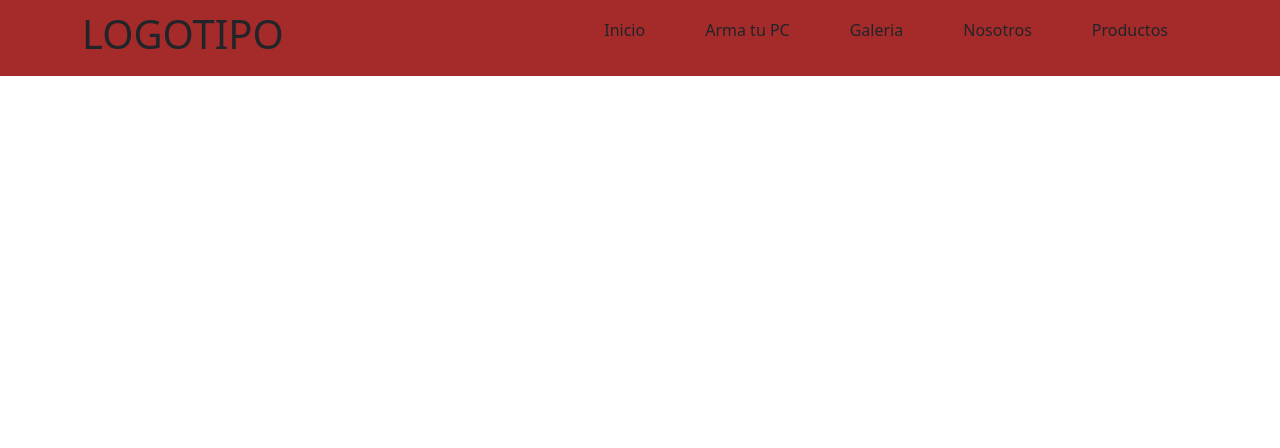
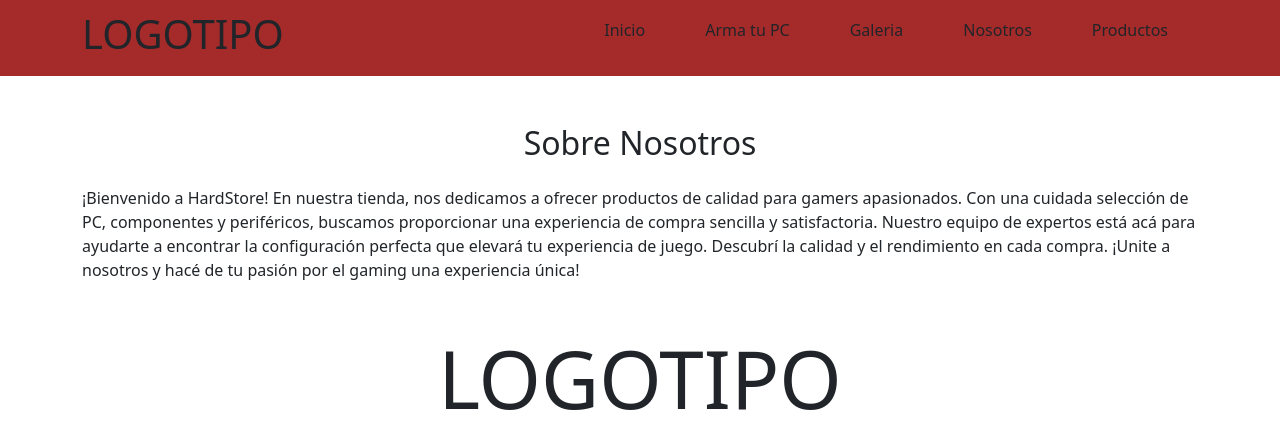
Before and after one commit to martinveron/mi_repositorio, a plain HTML site: page pages/nosotros.html in a window 1280 px wide. Drawn offline with nearby package versions, Linux system fonts and the light colour scheme.

Commit message:
se agrega contenido a la page nosotros

```diff
--- a/css/styles.css
+++ b/css/styles.css
@@ -179,3 +179,9 @@ section{
       grid-template-columns: 1fr;
     }
   }
+
+  /*NOSOTROS*/
+
+  .logonos{
+    font-size: 5rem;
+  }
--- a/pages/nosotros.html
+++ b/pages/nosotros.html
@@ -32,6 +32,15 @@
             </nav>
         </div>
     </header>
+    <section>
+        <div class="container mt-4">
+            <h2 class="text-center mb-4">Sobre Nosotros</h2>
+                <p class="text-justify">
+                    ¡Bienvenido a HardStore! En nuestra tienda, nos dedicamos a ofrecer productos de calidad para gamers apasionados. Con una cuidada selección de PC, componentes y periféricos, buscamos proporcionar una experiencia de compra sencilla y satisfactoria. Nuestro equipo de expertos está acá para ayudarte a encontrar la configuración perfecta que elevará tu experiencia de juego. Descubrí la calidad y el rendimiento en cada compra. ¡Unite a nosotros y hacé de tu pasión por el gaming una experiencia única!
+                </p>
+                <h1 class="text-center mt-5 logonos">LOGOTIPO</h1>
+        </div>
+    </section>
 </body>
 
 </html>
```
